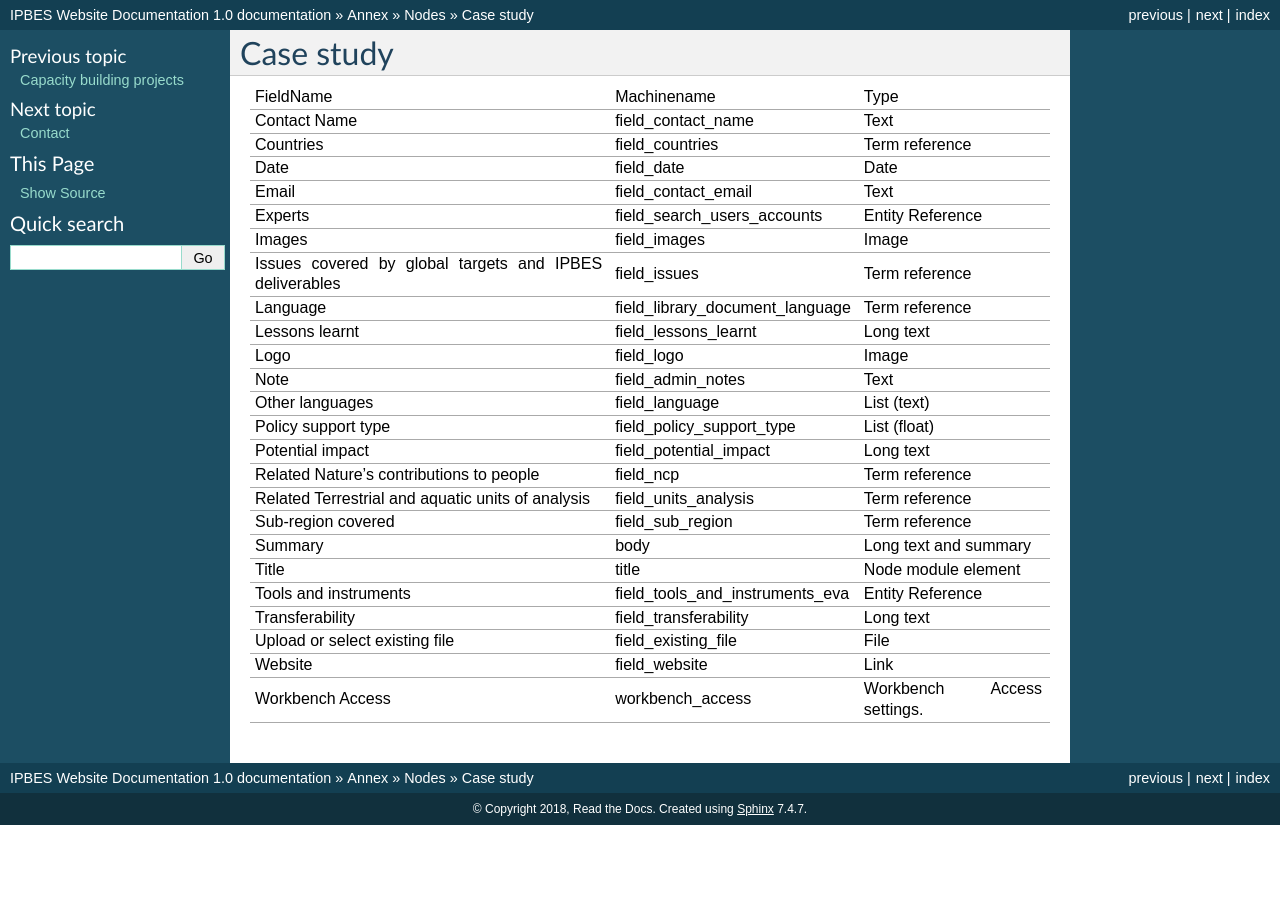
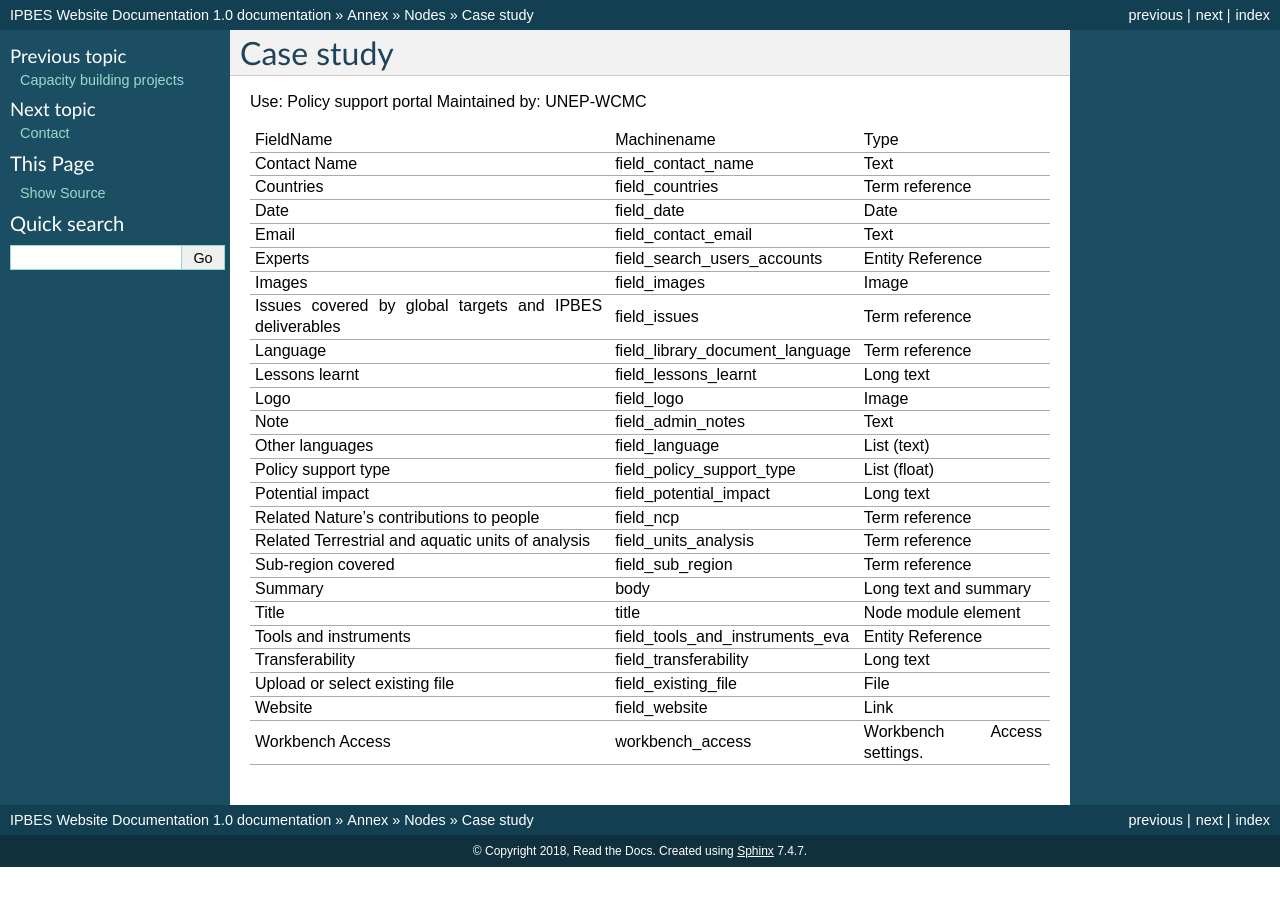
Before and after one commit to ipbes/ipbeswebdocs, a Sphinx documentation site: the page built from docs/annex/nodes/case-study.rst, in a window 1280 px wide. Built offline with Sphinx 7.4.7, drawn with Linux system fonts in a browser that asks for light colours; pages that are not in the unit, such as notebooks, are missing from menus.

Commit message:
Update case-study.rst

```diff
--- a/docs/annex/nodes/case-study.rst
+++ b/docs/annex/nodes/case-study.rst
@@ -1,5 +1,9 @@
 Case study
 ==========
+
+Use: Policy support portal
+Maintained by: UNEP-WCMC
+
 +---------------------------------------------------------+---------------------------------+----------------------------+
 | FieldName                                               | Machinename                     | Type                       |
 +---------------------------------------------------------+---------------------------------+----------------------------+
```
